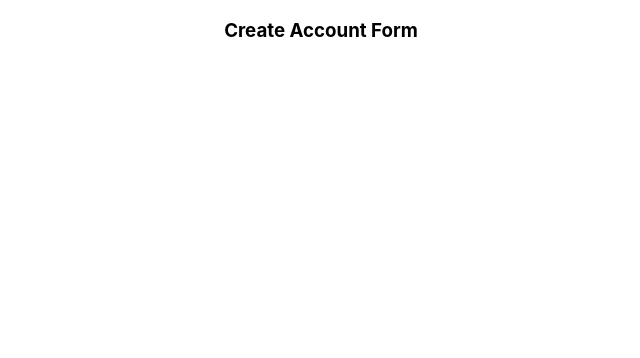
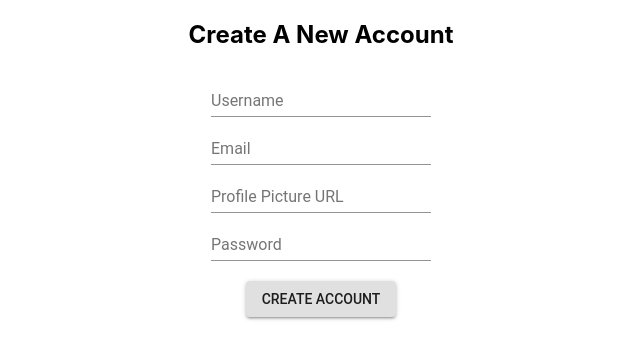
Before and after one commit to jessanderson222/budget-simple-frontend, a React (Create React App) app: page /create in a window 1280 px wide. Shown: the top 358 px of the page, without its empty margins (319-959 px from the left). Built offline with nearby package versions, Linux system fonts and the light colour scheme.

Commit message:
Create Account Form and adding homepage text

```diff
--- a/src/components/CreateAccountForm.js
+++ b/src/components/CreateAccountForm.js
@@ -1,10 +1,55 @@
 import React, { Component } from "react";
+import Button from "@material-ui/core/Button";
+import TextField from "@material-ui/core/TextField";
 
 class CreateAccountForm extends Component {
+  state = {
+    email: "",
+    username: "",
+    password: "",
+    img_url: ""
+  };
+
+  handleChange = e => {
+    this.setState({
+      [e.target.label]: e.target.value
+    });
+  };
+
   render() {
     return (
       <div>
-        <h3>Create Account Form</h3>
+        <h2>Create A New Account</h2>
+        <form>
+          <TextField
+            label="Username"
+            className="sign-in-field"
+            placeholder="Username"
+          />
+          <br />
+          <TextField
+            label="Email"
+            className="sign-in-field"
+            placeholder="Email"
+          />
+          <br />
+          <TextField
+            label="Profile Picture URL"
+            className="sign-in-field"
+            placeholder="URL"
+          />
+          <br />
+          <TextField
+            label="Password"
+            className="sign-in-field"
+            placeholder="Password"
+          />
+          <br />
+          <br />
+          <Button variant="contained" className="sign-in-button">
+            Create Account
+          </Button>
+        </form>
       </div>
     );
   }
--- a/src/components/Home.js
+++ b/src/components/Home.js
@@ -16,9 +16,16 @@ class Home extends Component {
   render() {
     return (
       <div>
-        <h3>home</h3>
-        <Button onClick={this.signInClick}>Sign In</Button>
-        <Button onClick={this.createAccountClick}>Create Account</Button>
+        <h1>Budget App</h1>
+
+        <h3>Sign in to learn how to spend your $Mon-ay$</h3>
+        <br />
+        <Button variant="contained" onClick={this.signInClick}>
+          Sign In
+        </Button>
+        <p onClick={this.createAccountClick}>
+          Don't have an account? Create one here.
+        </p>
       </div>
     );
   }
--- a/src/components/SignInForm.js
+++ b/src/components/SignInForm.js
@@ -17,7 +17,7 @@ class SignInForm extends Component {
   render() {
     return (
       <div>
-        <h3>Sign In</h3>
+        <h2>Sign In</h2>
         <form>
           <TextField
             label="Email"
```
